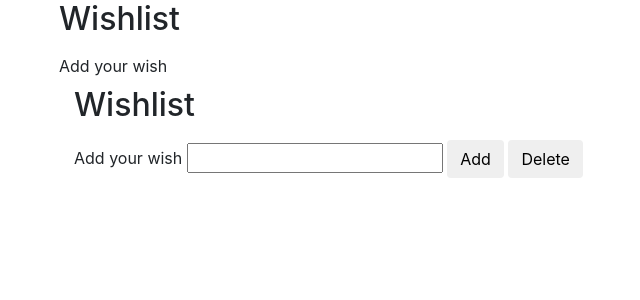
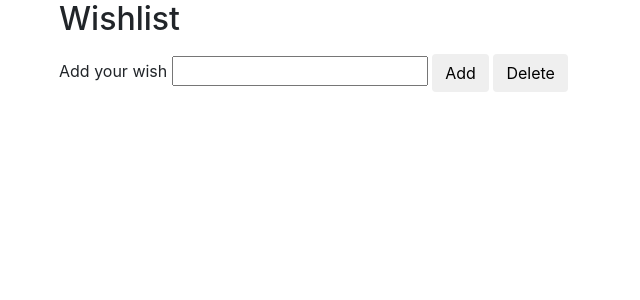
Before and after one commit to magnusjw/recipebuddy, a PHP site: page /views/html/wish_list.php in a window 1280 px wide. Shown: the part 58-358 px from the top of the page, without its empty margins (26-666 px from the left). Run offline with PHP 8.4, Linux system fonts and the light colour scheme.

Commit message:
wish_list.php edited online with Bitbucket

```diff
--- a/views/html/wish_list.php
+++ b/views/html/wish_list.php
@@ -8,13 +8,6 @@
 include_once "headband.html";
 ?>
 <body>
-   <div class="container">
-  <h2>Wishlist</h2>
-  <form>
-    <div class="form-group">
-      <ul id = "wl"></ul>
-      <label for="wishlist">Add your wish</label>
-      <body>
    <div class="container">
   <h2>Wishlist</h2>
   <form>
```
